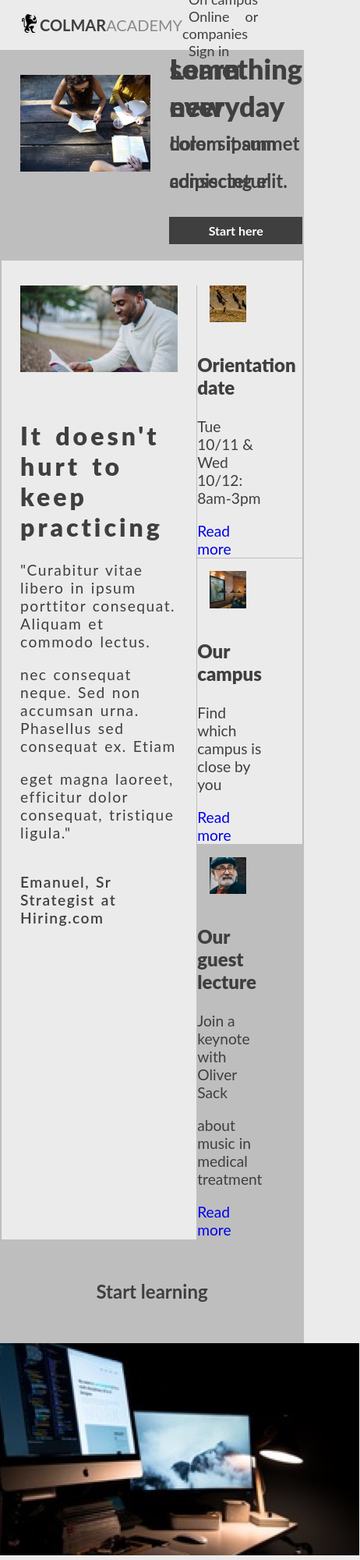
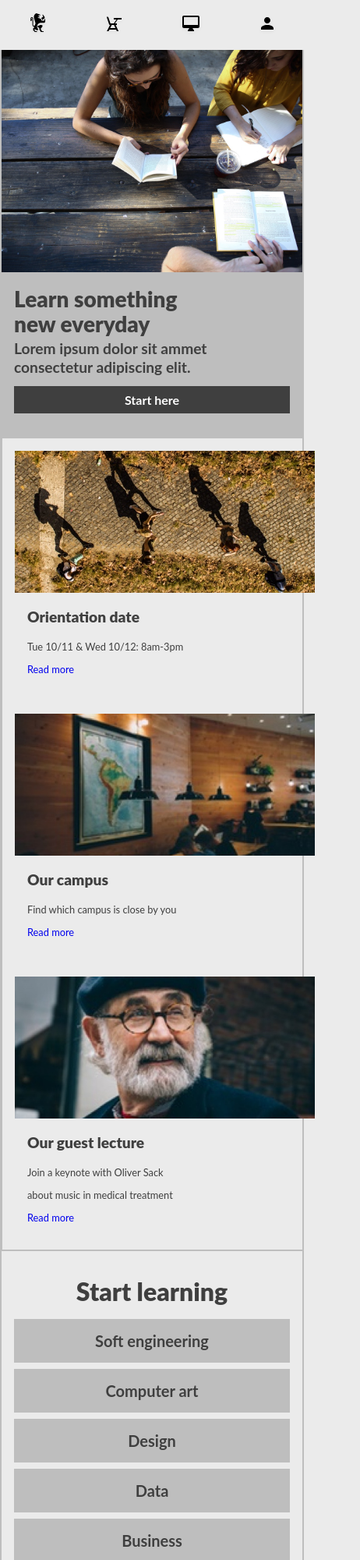
Before and after one commit to bram8787/colmar-academy, a plain HTML site: page index.html in a window 390 px wide. Shown: the top 2000 px of the page at 78% size, 462 px wide, since content can reach past the window. Drawn offline with Linux system fonts and the light colour scheme.

Commit message:
its responsive now first edition

```diff
--- a/index.html
+++ b/index.html
@@ -10,21 +10,31 @@
 
 <body>
     <nav>
-        <div class="logo">
-            <img src="./resources/images/ic-logo.svg" alt="logo pegeout">
-            <span id="first-word">COLMAR</span>
-            <span id="second-word">ACADEMY</span>
+        <div class="logo big-screen">
+            <a href="#"><img src="./resources/images/ic-logo.svg" alt="logo pegeout"></a>
+            <span id="first-word" class="big-screen">COLMAR</span>
+            <span id="second-word" class="big-screen">ACADEMY</span>
         </div>
 
-        <div class="navigation">
-            <span>On campus</span>
-            <span>Online</span>
-            <span>or companies</span>
-            <span class="last">Sign in</span>
+        <div class="mobile">
+            <a href="#"><img src="./resources/images/ic-logo.svg" alt="logo pegeout"></a>
+            <a href="#" class="mobile"><img src="./resources/images/ic-on-campus.svg" alt=""></a>
+            <a href="#" class="mobile"><img src="./resources/images/ic-online.svg" alt=""></a>
+            <a href="#"  class="mobile"><img src="./resources/images/ic-login.svg" alt=""></a>
+        </div>
+
+        <div class="navigation big-screen">
+            <span class="big-screen"><a href="#">On campus</a></span>
+            <span class="big-screen"><a href="#">Online</a></span>
+            <span class="big-screen"><a href="#">or companies</a></span>
+            <span class="last big-screen"><a href="#">Sign in</a></span>
+
         </div>
     </nav>
 
     <main>
+
+        <!-- banner section -->
         <div class="banner">
             <div class="banner-photo">
                 <img src="./resources/images/banner.jpg" alt="students that are studying">
@@ -38,6 +48,8 @@
                 <h4><a href="#">Start here</a></h4>
             </div>
         </div>
+
+        <!-- info main section -->
 
         <div class="info-main">
             <div class="info-left">
@@ -59,7 +71,8 @@
 
             <div class="info-right">
                 <div class="detail one">
-                    <img src="./resources/images/information-orientation.jpg" alt="">
+                    <img class="big-screen" src="./resources/images/information-orientation.jpg" alt="">
+                    <img class="mobile" src="./resources/images/information-orientation-mobile.jpg" alt="">
                     <div class="detail-info">
                         <h3>Orientation date</h3>
                         <p>Tue 10/11 & Wed 10/12: 8am-3pm</p>
@@ -68,7 +81,8 @@
                 </div>
 
                 <div class="detail two">
-                    <img src="./resources/images/information-campus.jpg" alt="">
+                    <img class="big-screen" src="./resources/images/information-campus.jpg" alt="">
+                    <img class="mobile" src="./resources/images/information-campus-mobile.jpg" alt="">
                     <div  class="detail-info">
                         <h3>Our campus</h3>
                         <p>Find which campus is close by you</p>
@@ -77,7 +91,8 @@
                 </div>
 
                 <div class="detail three">
-                    <img src="./resources/images/information-guest-lecture.jpg" alt="">
+                    <img class="big-screen" src="./resources/images/information-guest-lecture.jpg" alt="">
+                    <img class="mobile" src="./resources/images/information-guest-lecture-mobile.jpg" alt="">
                     <div  class="detail-info">
                         <h3>Our guest lecture</h3>
                         <p>Join a keynote with Oliver Sack</p>
@@ -105,8 +120,6 @@
                         <p>Web Development, Mobile</p>
                         <p>Development, iOT, APIs</p>
                     </div>
-
-
                 </div>
 
                 <div class="subjects">
@@ -121,7 +134,6 @@
                         <p>Motion Graphics & Visual Effects,</p>
                         <p>Computer Animation</p>
                     </div>
-
                 </div>
 
                 <div class="subjects">
@@ -135,21 +147,18 @@
                         <p>User Experience Design, User</p>
                         <p>Research, Visual Design</p>
                     </div>
-
                 </div>
 
                 <div class="subjects">
                     <div>
                         <img src="./resources/images/course-data.jpg" alt="">
                     </div>
-
                     <h3>Data</h3>
                     <div class="paragraph">
                         <p class="courses">COURSES</p>
                         <p>Data Science, Big Data, SQL, Data</p>
                         <p>Visualization</p>
                     </div>
-
                 </div>
 
                 <div class="subjects">
@@ -179,9 +188,16 @@
                     </div>
 
                 </div>
+            </div>
+            <div class="mobile">
+                <h3><a href="#">Soft engineering</a></h3>
+                <h3><a href="#">Computer art</a></h3>
+                <h3><a href="#">Design</a></h3>
+                <h3><a href="#">Data</a></h3>
+                <h3><a href="#">Business</a></h3>
+                <h3><a href="#">Marketing</a></h3>
+            </div>
 
-
-            </div>
         </div>
 
         <div class="thesis-exhibit">
@@ -217,6 +233,13 @@
                     </div>
                 </div>
             </div>
+
+            <div class="mobile">
+                <video controls>
+                    <source src="resources/videos/thesis.mp4" type="video/mp4">
+                </video>
+            </div>
+
         </div>
 
 
--- a/resources/css/style.css
+++ b/resources/css/style.css
@@ -1,5 +1,5 @@
 html {
-
+    box-sizing: border-box;
 }
 
 body {
@@ -11,13 +11,15 @@ body {
     color: rgb(63, 63, 63);
 }
 
-nav {
-    height: 64px;
-    margin: 0 24px;
-    display: flex;
-    justify-content: space-between;
-    align-items: center;
+@media only screen and (max-width: 480px) {
+    body {
+        font-size: 10px;
+    }
 }
+
+
+
+
 
 .logo {
     display: flex;
@@ -49,6 +51,32 @@ nav {
     margin-right: 0;
 }
 
+@media only screen and (min-width: 480px) {
+    nav .mobile {
+        display: none;
+    }
+
+    nav {
+        height: 64px;
+        margin: 0 24px;
+        display: flex;
+        justify-content: space-between;
+        align-items: center;
+    }
+}
+@media only screen and (max-width: 480px) {
+    nav .big-screen {
+        display: none;
+    }
+    nav .mobile  {
+        display: flex;
+        justify-content: space-around;
+        height: 64px;
+        align-items: center;
+    }
+}
+
+
 
 /* main part start from here*/
 
@@ -60,15 +88,16 @@ main {
 .banner {
     background-color: rgb(190, 190, 190);
     display: flex;
+    max-width: 100%;
 }
 
 .banner .banner-photo {
-    max-width: 60%;
+    width: 60%;
     margin: 32px 24px;
 }
 
 .banner-photo img {
-    max-width: 100%;
+    width: 100%;
 }
 
 .banner .slogan {
@@ -99,6 +128,44 @@ h4 {
     font-size: 1rem;
     text-decoration: none;
     color: white;
+}
+
+
+@media only screen and (max-width: 480px) {
+    .banner {
+        display: block;
+        width: 100%;
+    }
+
+    .banner .banner-photo {
+        width: 100%;
+        margin: 0;
+    }
+
+    .banner-photo img {
+        max-width: 100%;
+        margin: 0;
+    }
+
+    .banner .slogan {
+        padding: 32px 16px;
+    }
+
+    .slogan h1 {
+        font-size: 1.75rem;
+        margin-top: 0;
+        margin-bottom: 32px;
+    }
+
+    .slogan h3 {
+        font-size: 1.2rem;
+        margin-top: 0;
+        margin-bottom: 24px;
+    }
+
+    .slogan h4 {
+        margin: 0;
+    }
 }
 
 
@@ -159,10 +226,14 @@ h4 {
     align-items: center;
 }
 
-.detail img {
+.detail .big-screen {
     max-width: 35%;
     margin: 1rem;
 }
+.detail .mobile {
+    display: none;
+}
+
 
 .detail .detail-info {
     max-width: 65%;
@@ -189,6 +260,53 @@ h4 {
     text-decoration: none;
     font-size: 1.2rem;
 }
+
+@media only screen and (max-width: 480px) {
+    .info-left {
+        display: none;
+        border-left: none;
+    }
+
+    .info-right {
+        width: 100%;
+        margin:0;
+    }
+    .info-right .three {
+        background-color: rgb(235, 235, 235);
+    }
+
+    .detail {
+        padding: 16px 0 32px 0;
+        max-width: 100%;
+        border-bottom: 1px solid rgb(235, 235, 235);
+    }
+
+    .detail .big-screen {
+        display: none;
+    }
+    .detail .mobile {
+        display: block;
+        max-width: 100%;
+        margin: 0 16px;
+    }
+    .detail-info {
+        padding-left: 32px;
+    }
+    .detail-info h3 {
+        font-size: 1.2rem;
+    }
+    .detail-info p {
+        font-size: .8rem;
+    }
+    .detail-info a {
+        font-size: .8rem;
+    }
+
+}
+
+
+
+/* learning section */
 
 .learning {
     background-color: rgb(190, 190, 190);
@@ -235,7 +353,47 @@ h4 {
     margin-bottom: 24px;
 }
 
+@media only screen and (min-width: 480px){
+    .mobile {
+        display: none;
+    }
+}
 
+@media only screen and (max-width: 480px) {
+    .learning-parts .subjects {
+        display: none;
+    }
+
+    .learning {
+        background-color: rgb(235, 235, 235);
+        padding: 32px 16px;
+        border-top: 2px solid rgb(190, 190, 190);
+    }
+
+    .learning h2 {
+        font-size: 2rem;
+        font-weight: 900;
+        padding: 0;
+        margin: 0 0 16px 0;
+
+    }
+
+    .mobile {
+        padding: 0;
+        margin: 0;
+    }
+
+    .mobile h3 {
+        font-size: 1.25rem;
+        padding: 16px;
+        background-color: rgb(190, 190, 190);
+        margin: 0 0 8px 0;
+    }
+    .mobile a {
+        text-decoration: none;
+        color: rgb(63, 63, 63);
+    }
+}
 
 /* theisis exhibit section */
 
@@ -313,6 +471,29 @@ h4 {
     width: 35%;
 }
 
+@media only screen and (max-width: 480px) {
+    .exhibit {
+        display: none;
+    }
+
+    .thesis-exhibit {
+        padding: 32px 0 24px 0;
+        margin: 0;
+        border-top: 2px solid rgb(190, 190, 190);
+    }
+
+    .thesis-exhibit h2 {
+        font-size: 1.5rem;
+        padding: 0;
+        margin-top: 0;
+        margin-bottom: 16px;
+    }
+
+    .mobile video {
+        max-width: 100%;
+    }
+}
+
 
 
 footer {
@@ -334,3 +515,18 @@ footer a {
     text-decoration: none;
     color: rgb(63, 63, 63);
 }
+
+@media only screen and (max-width: 480px) {
+    footer span {
+        display: none;
+    }
+
+    footer {
+        justify-content: center;
+    }
+
+    footer p {
+        font-size: 12px;
+        font-weight: 600;
+    }
+}
```
